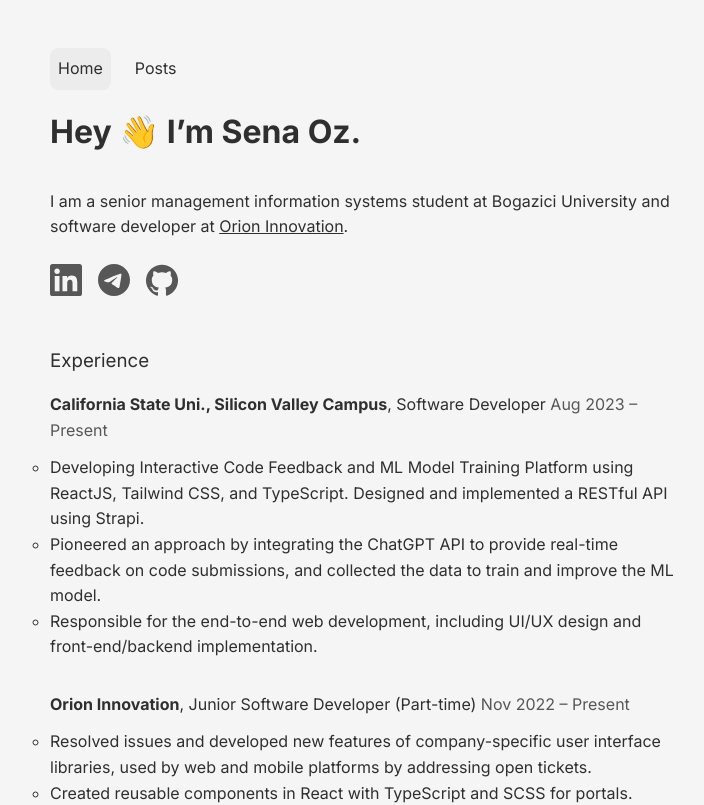
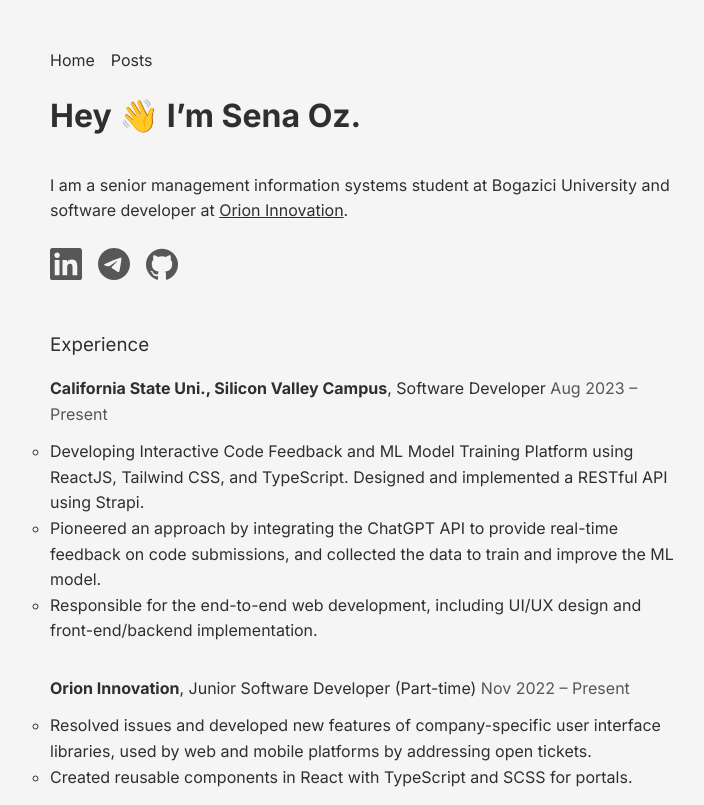
Before and after one commit to senaoz/senaoz.com, a Next.js app: page / in a window 1280 px wide. Shown: the top 805 px of the page, without its empty margins (272-976 px from the left). Built offline with nearby package versions, Linux system fonts and the light colour scheme.

Commit message:
update nav styling

```diff
--- a/src/app/globals.css
+++ b/src/app/globals.css
@@ -104,7 +104,6 @@
 }
 
 .nav-item {
-  padding: var(--indentation-sm);
   border-radius: var(--border-radius-sm);
   text-decoration: none;
 }
--- a/src/app/layout.tsx
+++ b/src/app/layout.tsx
@@ -2,7 +2,6 @@
 import { Inter } from "next/font/google";
 import React from "react";
 import Link from "next/link";
-import { useSelectedLayoutSegment } from "next/navigation";
 import { Analytics } from "@vercel/analytics/react";
 import { Metadata } from "next";
 
@@ -24,11 +23,6 @@
 }: {
   children: React.ReactNode;
 }) {
-  let segment = useSelectedLayoutSegment();
-  if (segment === null) {
-    segment = "";
-  }
-
   return (
     <>
       <html lang="en">
@@ -36,13 +30,7 @@
           <header>
             <nav>
               {pages.map(({ href, label }) => (
-                <Link
-                  key={href}
-                  href={href}
-                  className={
-                    "/" + segment === href ? "nav-item active" : "nav-item"
-                  }
-                >
+                <Link key={href} href={href} className={"nav-item"}>
                   {label}
                 </Link>
               ))}
```
